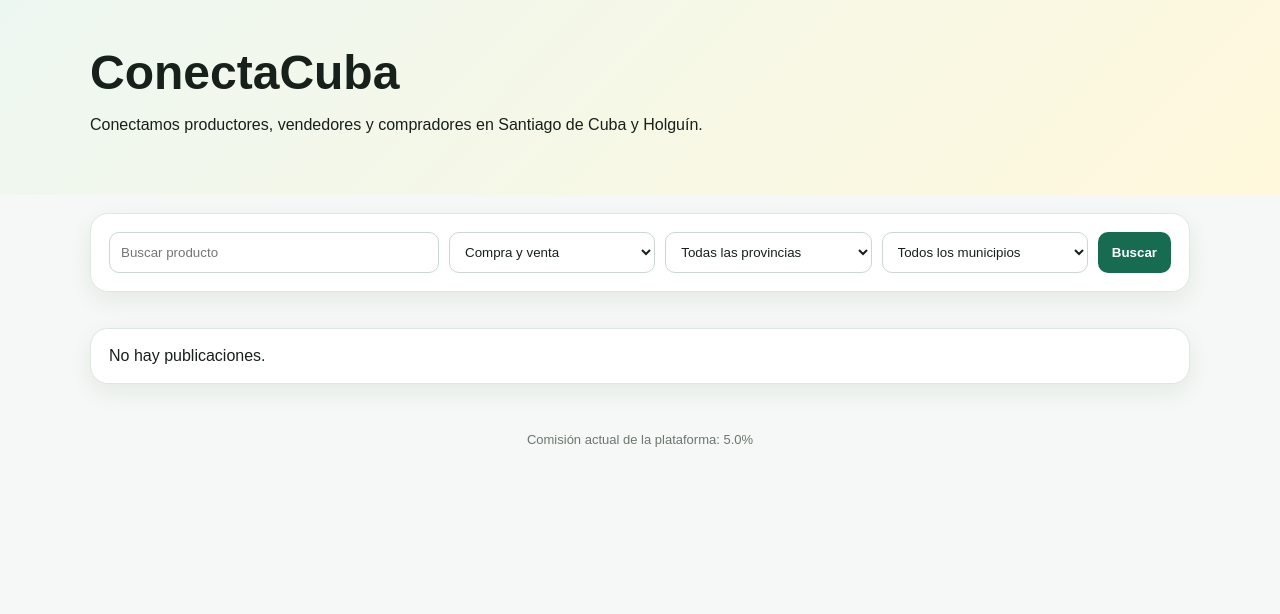
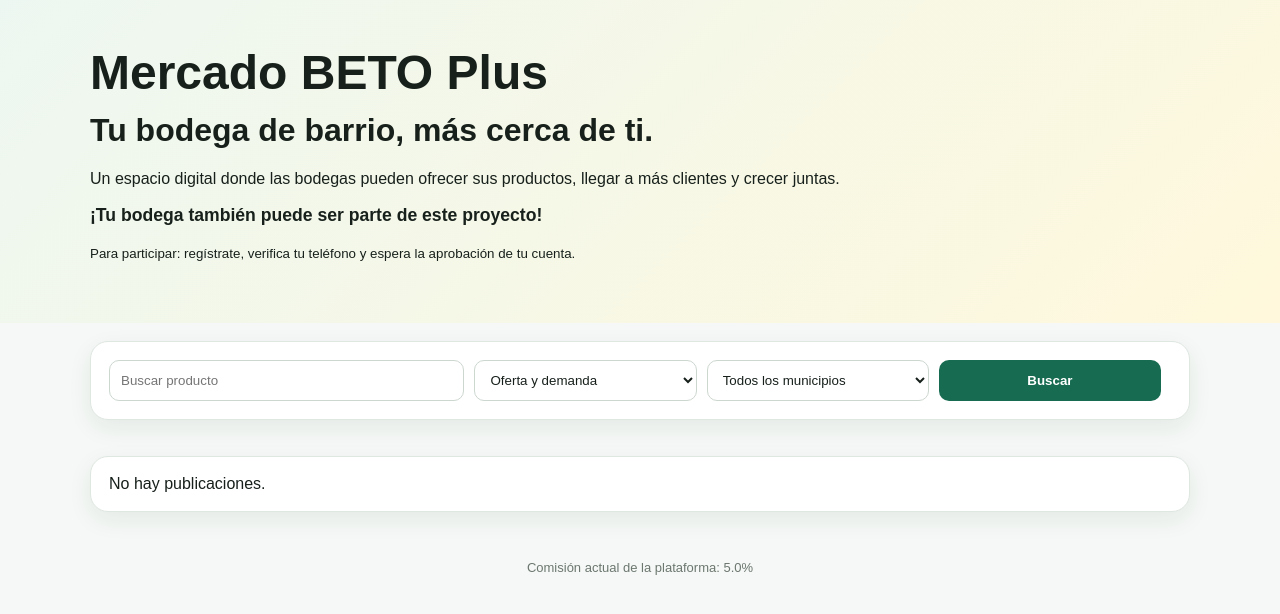
Before and after one commit to Badplus/ConectaCuba, a Flask app: page / in a window 1280 px wide. Shown: the part 67-681 px from the top of the page. Run offline with Flask 3, Linux system fonts and the light colour scheme; data comes from the database, SQL or seed files in the repository; data that the repository does not hold is empty; some libraries are stand-ins or nearby versions.

Commit message:
Add files via upload

```diff
--- a/ConectaCuba_v3/app/templates/index.html
+++ b/ConectaCuba_v3/app/templates/index.html
@@ -1,58 +1,45 @@
-{% extends 'base.html' %}{% block content %}
-<section class="hero"><div class="container">
-<h1>ConectaCuba</h1>
-<p>Conectamos productores, vendedores y compradores en Santiago de Cuba y Holguín.</p>
-</div></section>
+{% extends 'base.html' %}
+{% block content %}
+<section class="hero">
+  <div class="container">
+    <h1>Mercado BETO Plus</h1>
+    <h2 style="margin: 0.35em 0 0.65em; font-size: clamp(1.3rem, 3vw, 2rem);">Tu bodega de barrio, más cerca de ti.</h2>
+    <p>Un espacio digital donde las bodegas pueden ofrecer sus productos, llegar a más clientes y crecer juntas.</p>
+    <p style="font-weight: 700; font-size: 1.1rem;">¡Tu bodega también puede ser parte de este proyecto!</p>
+    <p><small>Para participar: regístrate, verifica tu teléfono y espera la aprobación de tu cuenta.</small></p>
+  </div>
+</section>
 
 <div class="container">
   <div class="card">
     <form class="filters">
-<input name="q" value="{{q}}" placeholder="Buscar producto">
-<select name="kind">
-<option value="">Compra y venta</option>
-<option value="oferta" {% if kind=='oferta' %}selected{% endif %}>Ventas</option>
-<option value="demanda" {% if kind=='demanda' %}selected{% endif %}>Compras</option>
+      <input name="q" value="{{ q }}" placeholder="Buscar producto" aria-label="Buscar producto">
+      <select name="kind" aria-label="Tipo de publicación">
+        <option value="">Oferta y demanda</option>
+        <option value="oferta" {% if request.args.get('kind') == 'oferta' %}selected{% endif %}>Ofertas</option>
+        <option value="demanda" {% if request.args.get('kind') == 'demanda' %}selected{% endif %}>Demandas</option>
       </select>
-<select id="fp" name="province">
-<option value="">Todas las provincias</option>
-{% for p in PROVINCIAS %}<option value="{{p}}" {% if province==p %}selected{% endif %}>{{p}}</option>{% endfor %}
-</select>
-<select id="fm" name="municipality" data-current="{{municipality}}">
+      <select name="municipality" aria-label="Municipio">
         <option value="">Todos los municipios</option>
+        {% for m in MUNICIPIOS %}
+        <option {% if request.args.get('municipality') == m %}selected{% endif %}>{{ m }}</option>
+        {% endfor %}
       </select>
       <button class="btn primary">Buscar</button>
     </form>
   </div>
-
   <div class="list">
     {% for x in listings %}
-<a class="row" href="{{url_for('detail',listing_id=x.id)}}">
-<div style="flex:1">
-<span class="pill {{'offer' if x.kind=='oferta' else 'demand'}}">{{x.display_kind|upper}}</span>
-<b>{{x.active_items|length}} producto{% if x.active_items|length != 1 %}s{% endif %}</b>
-<div class="product-summary">
-{% for item in x.active_items[:5] %}
-<span>{{item.display_product}} · {{item.quantity}} {{item.unit}} · {{'%.2f'|format(item.price)}} CUP</span>
-{% endfor %}
-{% if x.active_items|length > 5 %}<span>+ {{x.active_items|length - 5}} más</span>{% endif %}
-</div>
-<div class="muted">{{x.municipality}}, {{x.province}}</div>
+    <a class="row" href="{{ url_for('detail', listing_id=x.id) }}">
+      <div>
+        <span class="pill {{ 'offer' if x.kind == 'oferta' else 'demand' }}">{{ x.kind|upper }}</span>
+        <b>{{ x.display_product }}</b>
+        <div class="muted">{{ x.quantity }} {{ x.unit }} · {{ '%.2f'|format(x.price) }} CUP · {{ x.municipality }}</div>
       </div>
     </a>
-{% else %}<div class="card">No hay publicaciones.</div>{% endfor %}
+    {% else %}
+    <div class="card">No hay publicaciones.</div>
+    {% endfor %}
   </div>
 </div>
-
-<script>
-const provinces={{PROVINCIAS|tojson}}, p=document.getElementById('fp'), m=document.getElementById('fm');
-function fill(){
- const cur=m.dataset.current||'';
- m.innerHTML='<option value="">Todos los municipios</option>';
- if(!p.value)return;
- (provinces[p.value]||[]).forEach(x=>{
-   const o=document.createElement('option');o.value=x;o.textContent=x;if(x===cur)o.selected=true;m.appendChild(o);
- });
-}
-p.addEventListener('change',()=>{m.dataset.current='';fill();});fill();
-</script>
 {% endblock %}
```
Lines whose indentation alone changed are shown as unchanged.
